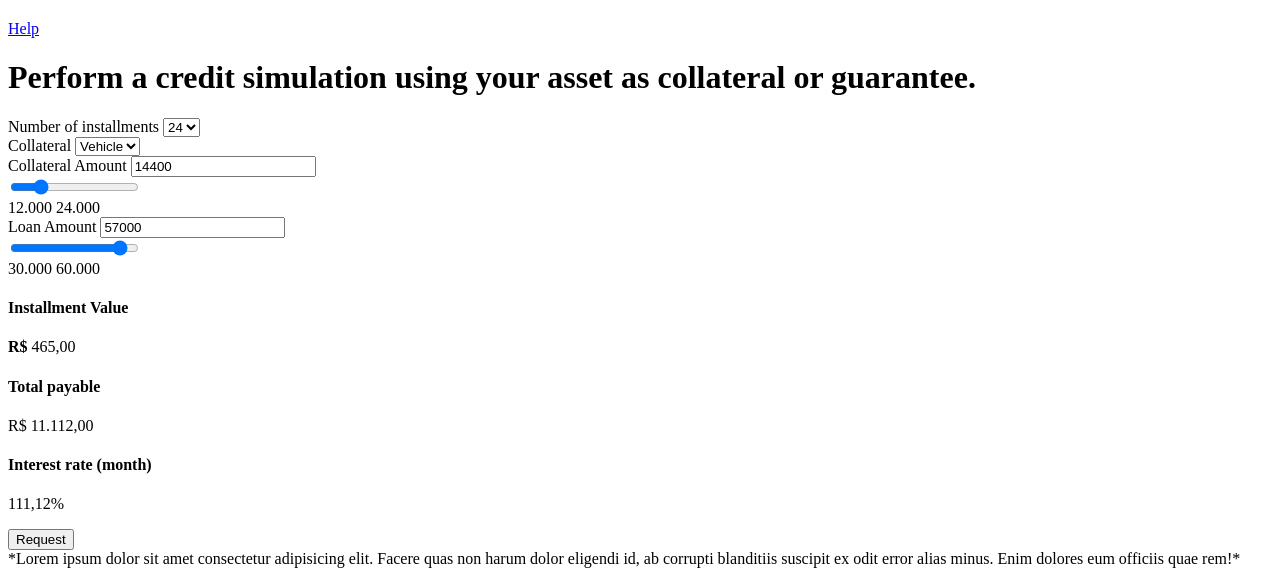
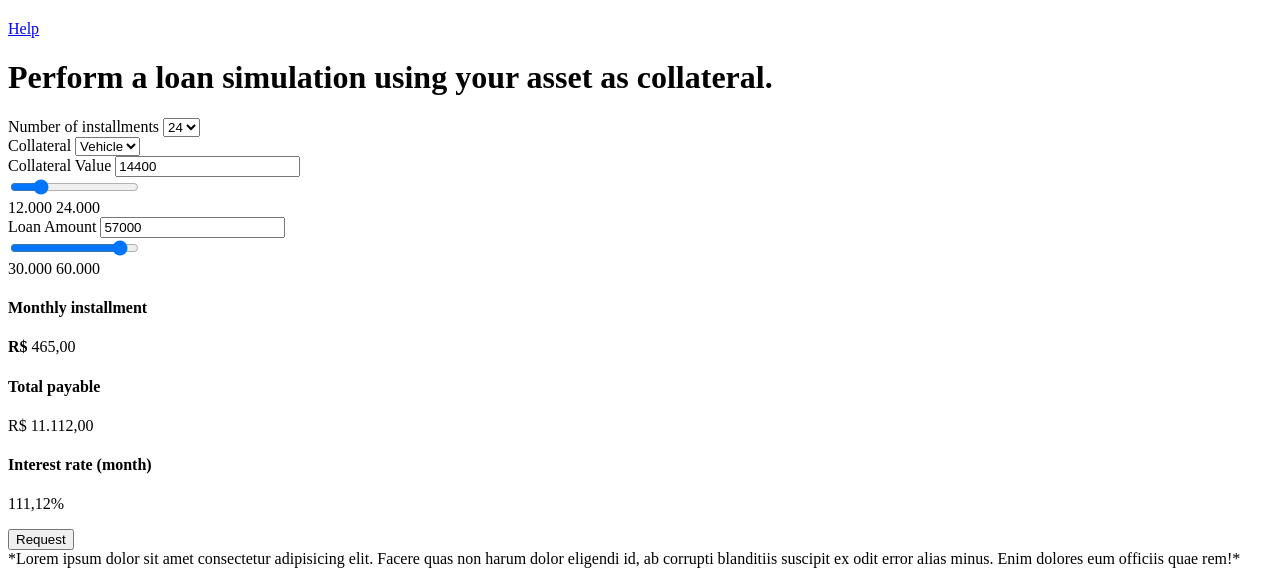
Before and after one commit to Creditas/frontend-challenge-vlc, a website: page public/index.html in a window 1280 px wide. Shown: the part 331-907 px from the top of the page. Drawn offline with Linux system fonts and the light colour scheme.

Commit message:
Minor comprehensions

```diff
--- a/public/index.html
+++ b/public/index.html
@@ -19,7 +19,7 @@
         </div>
       </header>
       <main class="main">
-        <h1 class="main__title">Perform a credit simulation using your asset as collateral or guarantee.</h1>
+        <h1 class="main__title">Perform a loan simulation using your asset as collateral.</h1>
         <section class="section__container">
           <form class="form" name="form">
             <div class="form__fields">
@@ -39,15 +39,15 @@
                   </select>
                 </div>
               </div>
-              <div class="collateral-amount">
+              <div class="collateral-value">
                 <div class="field-group">
                   <div class="field">
-                    <label for="collateral-amount">Collateral Amount</label>
-                    <input type="text" required name="collateral-amount" id="collateral-amount" value="14400" />
+                    <label for="collateral-value">Collateral Value</label>
+                    <input type="text" required name="collateral-value" id="collateral-value" value="14400" />
                   </div>
                   <div class="field">
                     <div class="range">
-                      <input type="range" name="collateral-amount-range" id="collateral-amount-range" min="0" max="100" value="20" step="10">
+                      <input type="range" name="collateral-value-range" id="collateral-value-range" min="0" max="100" value="20" step="10">
                       <div class="range__values">
                         <span>12.000</span>
                         <span>24.000</span>
@@ -76,7 +76,7 @@
             </div>
             <div class="form__result">
               <div class="quota__container">
-                <h4>Installment Value</h4>
+                <h4>Monthly installment</h4>
                 <div class="quota">
                   <strong>R$</strong>
                   <span>465,00</span>
```
